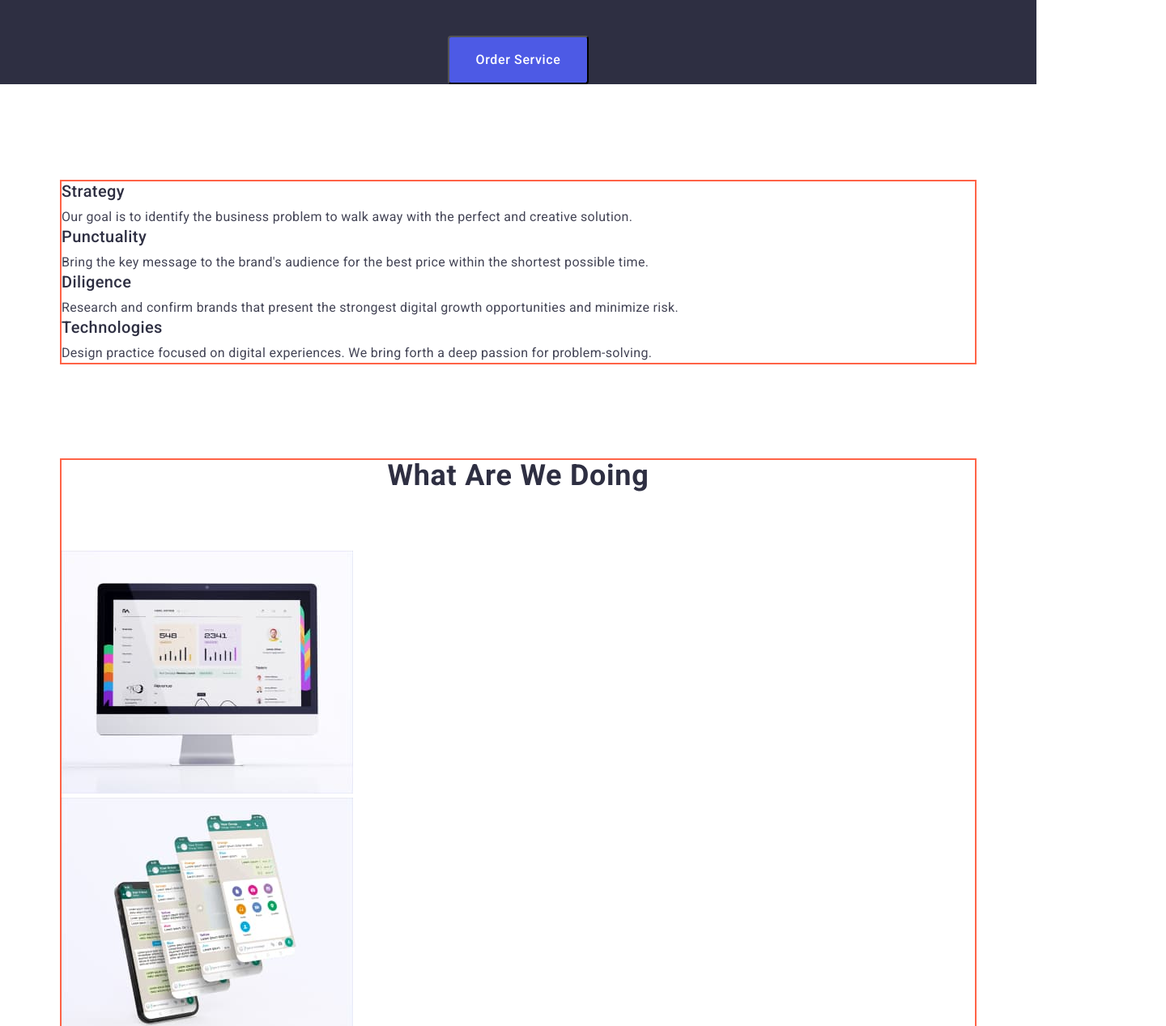
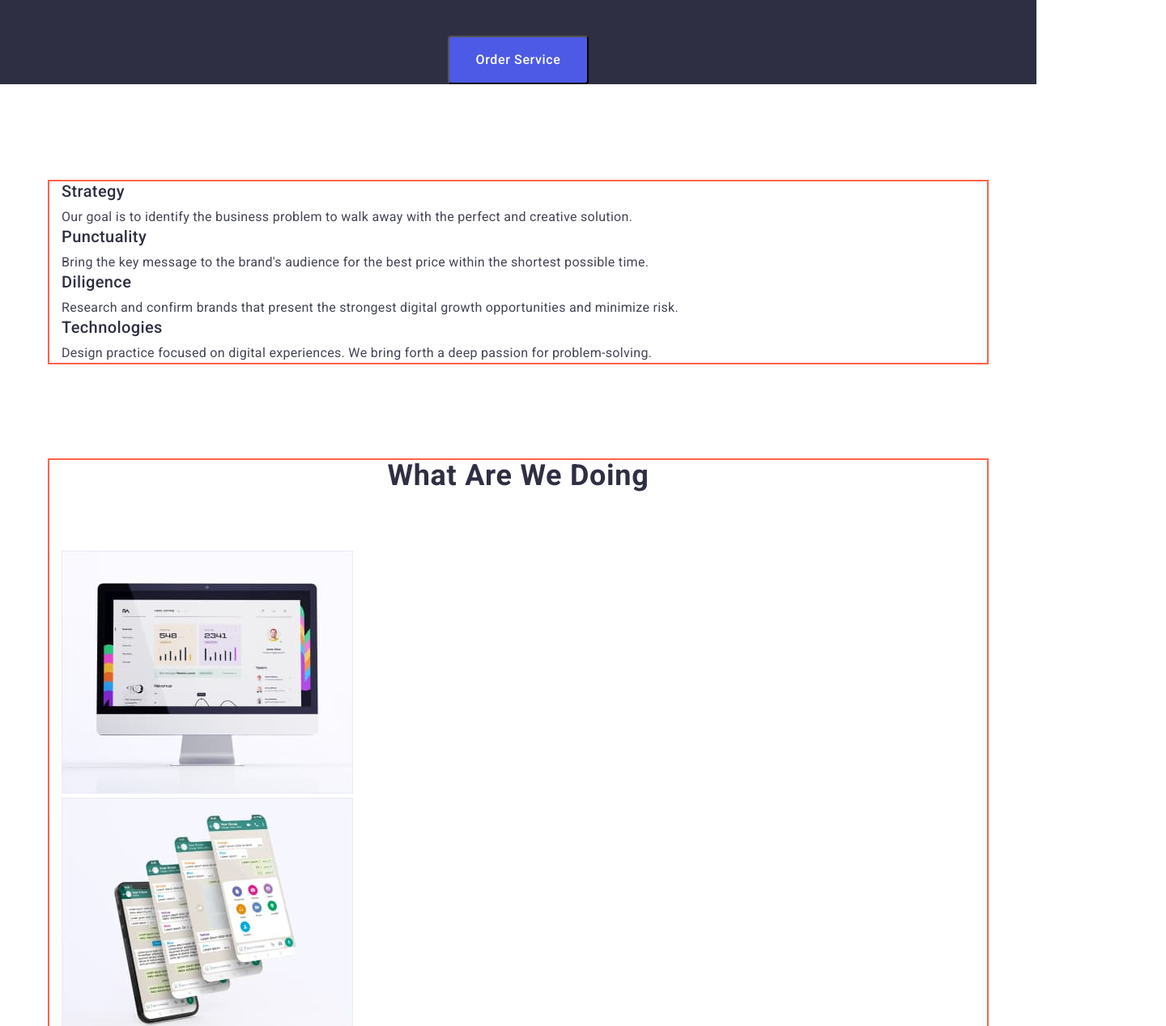
Before and after one commit to Galichian/goit-markup-hw-03, a plain HTML site: page index.html in a window 1280 px wide. Shown: the part 205-1472 px from the top of the page at 81% size, 1440 px wide, since content can reach past the window. Drawn offline with nearby package versions, Linux system fonts and the light colour scheme.

Commit message:
sec editioin

```diff
--- a/CSS/style.css
+++ b/CSS/style.css
@@ -26,9 +26,10 @@ body {
 }
 
 .container {
-    width: 1128px;
-    margin-left: auto;
-    margin-right: auto;
+    width: 1158px;
+    padding-left: 15px;
+    padding-right: 15px;
+    margin: 0 auto;
     outline: 2px solid tomato;
 }
 
@@ -154,8 +155,8 @@ body {
 /* Наші переваги */
 
 .section-advantages {
-    margin-top: 120px;
-    margin-bottom: 120px;
+    padding-top: 120px;
+    padding-bottom: 120px;
 }
 
 .section-global-subtitle {
@@ -183,8 +184,8 @@ body {
 /* Наші роботи, портфоліо */
 
 .section-works {
-    margin-top: 120px;
-    margin-bottom: 120px;
+    padding-top: 0px;
+    padding-bottom: 120px;
 }
 
 .section-global-title {
@@ -219,10 +220,10 @@ body {
     background-color: var(--White-background);
 }
 
-.team-name {
+/* .team-name {
     margin-top: 32px;
     margin-bottom: 32px;
-}
+} */
 
 .container-footer {
     width: 1440px;
@@ -238,6 +239,8 @@ body {
     font-size: 16px;
     line-height: 1.5;
     letter-spacing: 0.02em;
+    margin-bottom: 0;
+    margin-top: 16px;
 }
 
 .footer {
@@ -247,6 +250,8 @@ body {
     outline: 2px solid tomato;
     padding-top: 100px;
     padding-bottom: 100px; */
+    padding-top: 100px;
+    padding-bottom: 100px;
     background-color: var(--Dark);
 }
 
--- a/index.html
+++ b/index.html
@@ -126,7 +126,7 @@
         </div>
       </section>
       <section class="section-team">
-        <div class="container-team">
+        <div class="container">
           <h2 class="section-global-title">Our Team</h2>
           <ul class="list">
             <li class="team-cards">
@@ -188,7 +188,7 @@
       </section>
     </main>
     <footer class="footer">
-      <div class="container-footer">
+      <div class="container">
         <a class="footer-logo link" href="./index.html"
           >WEB<span class="logo-half-footer">STUDIO</span></a
         >
```
